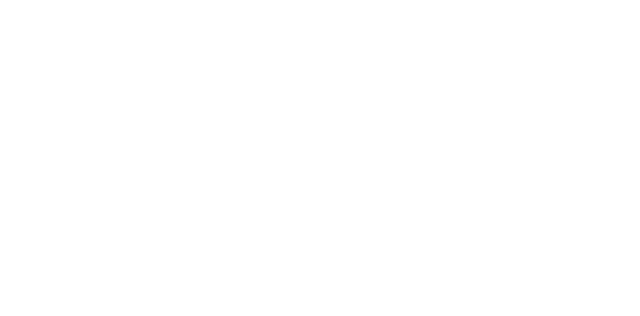
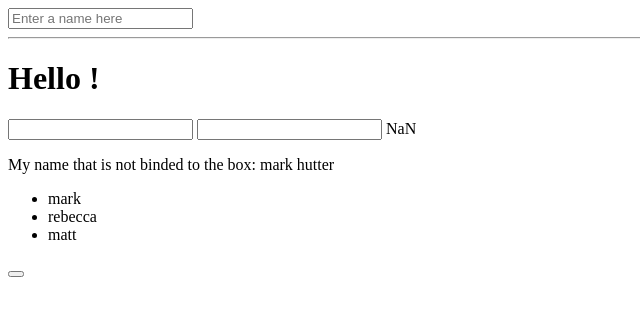
Before and after one commit to mrkhutter/angular-intro-wk8, a plain HTML site: page index.html in a window 1280 px wide. Shown: the whole page, without its empty margins (0-640 px from the left). Drawn offline with nearby package versions, Linux system fonts and the light colour scheme.

Commit message:
samples from live demo

```diff
--- a/index.html
+++ b/index.html
@@ -2,7 +2,26 @@
 <html>
     <head>
         <title>Angular Intro Example</title>
+        <script src="https://ajax.googleapis.com/ajax/libs/angularjs/1.5.8/angular.min.js"></script>
+        <script src="scripts.js"></script>
     </head>
-    <body>
+    <body ng-app="myApp">
+        <input type="text" ng-model="yourName" placeholder="Enter a name here">
+        <hr>
+        <h1>Hello {{yourName}}!</h1>
+
+        <input type="text" ng-model="cost">
+        <input type="text" ng-model="quantity">
+        <span>{{cost * quantity}}</span>
+
+        <div ng-controller="myController">
+            <p>My name that is not binded to the box: {{ firstName + ' ' + lastName }}</p>
+            <ul>
+                <li ng-repeat="name in names">
+                    {{ name }}
+                </li>
+            </ul>
+            <button ng-click="updateTweet()"></button>
+        </div>
     </body>
 </html>
--- /dev/null
+++ b/scripts.js
@@ -0,0 +1,12 @@
+var myApp = angular.module('myApp', []);
+
+myApp.controller('myController', function($scope){
+    $scope.firstName = "mark";
+    $scope.lastName = "hutter";
+
+    $scope.names = ['mark', 'rebecca', 'matt'];
+
+    $scope.updateTweet = function(){
+        console.log('does some stuff');
+    }
+});
```
